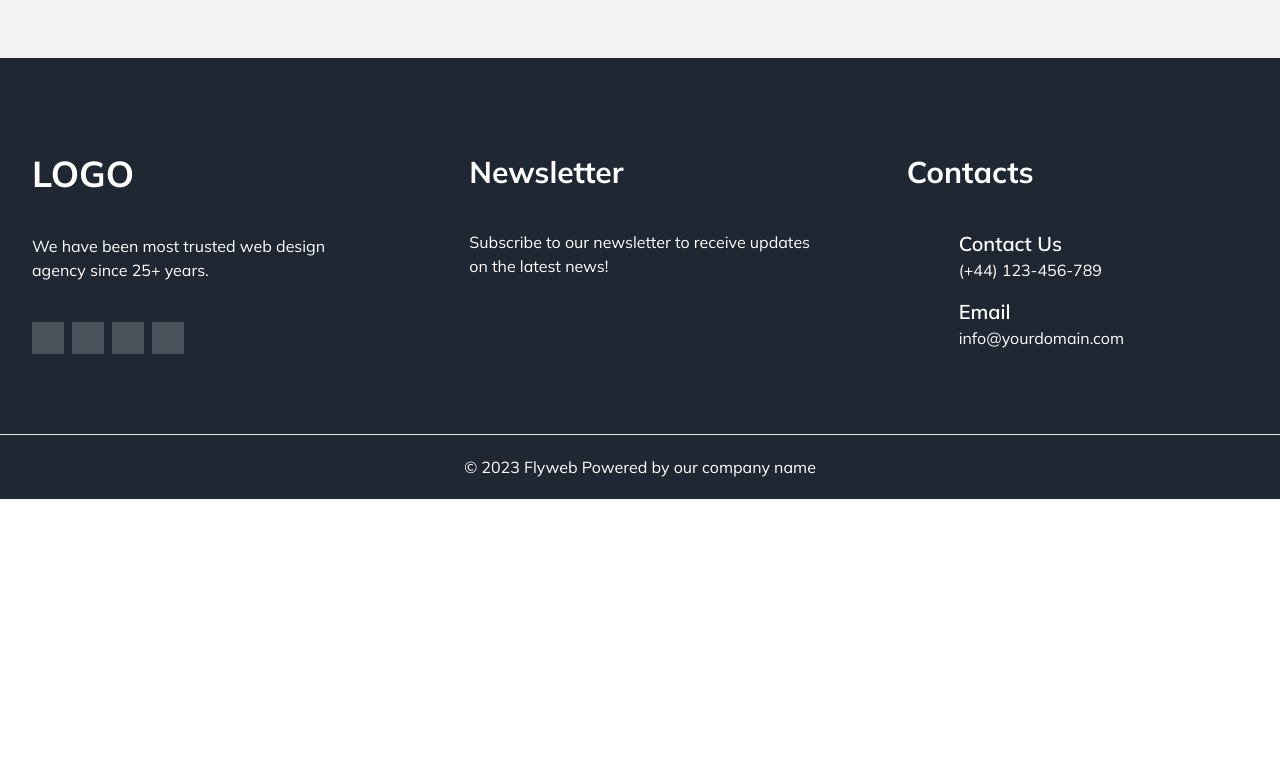
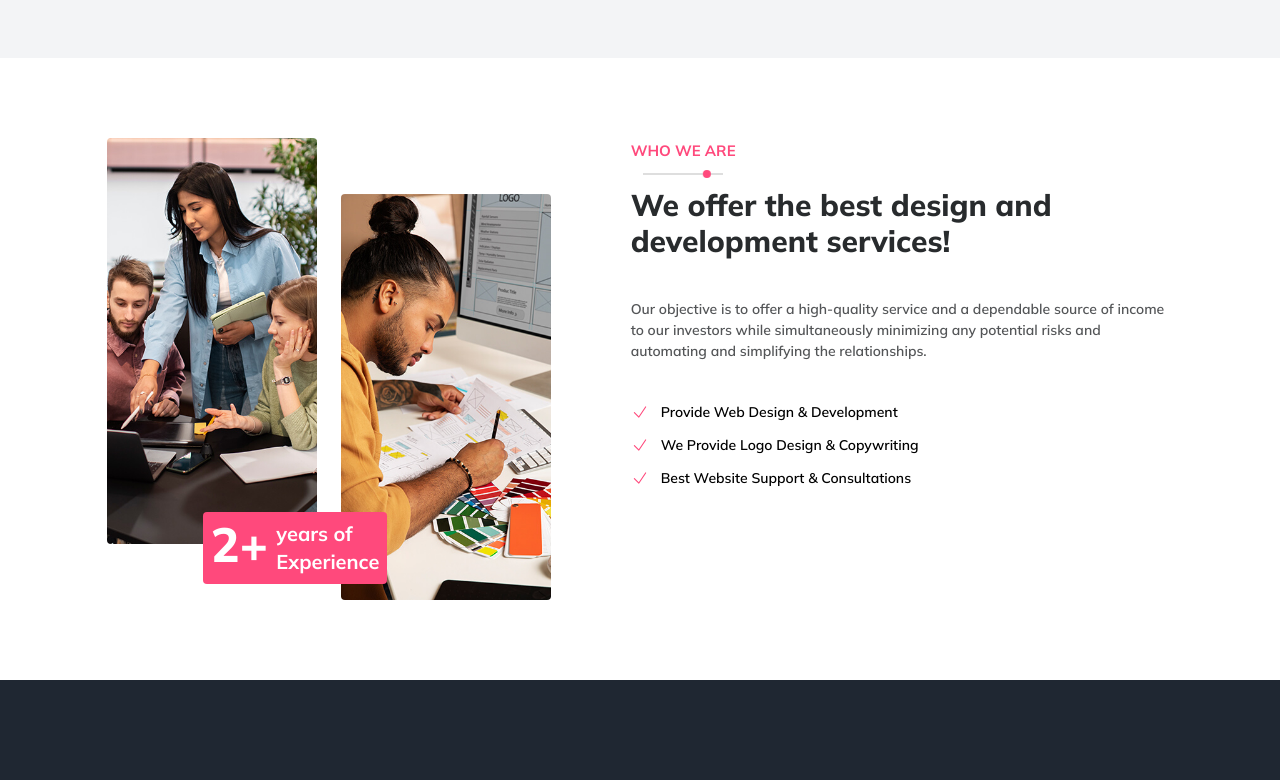
Before and after one commit to nazmulayyan/agency-website, a React (Vite) app: page / in a window 1280 px wide. Shown: the part 1436-2216 px from the top of the page. Before the commit the page ends 1935 px from the top, so only its background shows below. Built offline with nearby package versions, Linux system fonts and the light colour scheme; some icons are missing.

Commit message:
who we are section has been created on home page

```diff
--- a/src/Components/Title/Title.jsx
+++ b/src/Components/Title/Title.jsx
@@ -1,7 +1,7 @@
 import './Title.css'
 const Title = ({subheading, heading }) => {
     return (
-        <div className="container mx-auto text-center">
+        <div>
             <span className="sm-title">{subheading}</span>
             <h3 className='text-3xl font-extrabold title'>{heading}</h3>
         </div>
--- a/src/Pages/Home/Home.jsx
+++ b/src/Pages/Home/Home.jsx
@@ -1,11 +1,13 @@
 import Banner from "./Banner/Banner";
 import WhatWeDo from "./WhatWeDo/WhatWeDo";
+import WhoWeAre from "./WhoWeAre/WhoWeAre";
 
 const Home = () => {
     return (
         <div>
             <Banner></Banner>
             <WhatWeDo></WhatWeDo>
+            <WhoWeAre></WhoWeAre>
         </div>
     );
 };
--- a/src/Pages/Home/WhatWeDo/WhatWeDo.jsx
+++ b/src/Pages/Home/WhatWeDo/WhatWeDo.jsx
@@ -5,7 +5,9 @@ const WhatWeDo = () => {
     return (
         <div className="py-20 bg-gray-100">
             <div className="container mx auto">
-                <Title subheading='what we do' heading='Services That Help You Grow.'></Title>
+                <div className="text-center">
+                    <Title subheading='what we do' heading='Services That Help You Grow.'></Title>
+                </div>
                 <div className="mt-20">
                     <ServiceItem></ServiceItem>
                 </div>
--- /dev/null
+++ b/src/Pages/Home/WhoWeAre/WhoWeAre.css
@@ -0,0 +1,68 @@
+/* .imageHover {
+    position: relative;
+}
+.imageHover:before {
+    content: '';
+    position: absolute;
+    top: 0;
+    left: -100%;
+    display: block;
+    width: 50%;
+    height: 100%;
+    z-index: 10;
+    background: -o-linear-gradient(left, rgba(255, 255, 255, 0) 0%, rgba(255, 255, 255, 0.3) 100%);
+    background: -webkit-gradient(linear, left top, right top, from(rgba(255, 255, 255, 0)), to(rgba(255, 255, 255, 0.3)));
+    background: linear-gradient(to right, rgba(255, 255, 255, 0) 0%, rgba(255, 255, 255, 0.3) 100%);
+    background: black;
+    transform: skewX(-25deg);
+}
+
+@keyframes fadeInDown {
+    from {
+        opacity: 0;
+        transform: translate3d(0, -100%, 0);
+    }
+
+    to {
+        opacity: 1;
+        transform: translate3d(0, 0, 0);
+    }
+}
+
+.imageHover:hover:before {
+    animation: fadeInDown 0.5s ease-in-out;
+} */
+
+/* Shine */
+.imageHover figure {
+	position: relative;
+    overflow: hidden;
+}
+.imageHover figure::before {
+	position: absolute;
+	top: 0;
+	left: -95%;
+	z-index: 2;
+	display: block;
+	content: '';
+	width: 50%;
+	height: 100%;
+	background: -webkit-linear-gradient(left, rgba(255,255,255,0) 0%, rgba(255,255,255,.3) 100%);
+	background: linear-gradient(to right, rgba(255,255,255,0) 0%, rgba(255,255,255,.3) 100%);
+	-webkit-transform: skewX(-25deg);
+	transform: skewX(-25deg);
+}
+.imageHover figure:hover::before {
+	-webkit-animation: shine .75s;
+	animation: shine .75s;
+}
+@-webkit-keyframes shine {
+	100% {
+		left: 125%;
+	}
+}
+@keyframes shine {
+	100% {
+		left: 125%;
+	}
+}
--- /dev/null
+++ b/src/Pages/Home/WhoWeAre/WhoWeAre.jsx
@@ -0,0 +1,38 @@
+import img2 from '../../../assets/Home/whoWeAre/about-05.jpg'
+import img1 from '../../../assets/Home/whoWeAre/about-04.jpg'
+import Title from '../../../Components/Title/Title';
+import { HiCheck } from "react-icons/hi2";
+import './WhoWeAre.css'
+const WhoWeAre = () => {
+    return (
+        <div className='w-10/12 mx-auto my-20'>
+            <div className='md:flex gap-20 space-y-14 md:space-y-0'>
+                <div className='grid grid-cols-2 gap-6 md:w-[45%] w-full'>
+                    <div className='imageHover relative'>
+                        <figure>
+                            <img className='rounded' src={img2} alt="" />
+                        </figure>
+                        <div className='flex bg-buttonBg p-2 rounded text-white absolute bottom-4 left-24 z-10'>
+                            <h2 className='text-5xl font-extrabold'>2+</h2>
+                            <p className='text-xl font-bold ml-2'>years of <br /> Experience</p>
+                        </div>
+                    </div>
+                    <div className='imageHover'>
+                        <figure>
+                            <img className='rounded mt-14' src={img1} alt="" />
+                        </figure>
+                    </div>
+                </div>
+                <div className='md:w-[55%] w-full'>
+                    <Title subheading='WHO WE ARE' heading='We offer the best design and development services!'></Title>
+                    <p className='text-navMenu font-semibold text-opacity-80 text-[14px] my-10'>Our objective is to offer a high-quality service and a dependable source of income to our investors while simultaneously minimizing any potential risks and automating and simplifying the relationships.</p>
+                    <p className='flex items-center font-semibold mb-3 text-[14px]'><HiCheck className='text-buttonBg text-lg mr-3' /> Provide Web Design & Development</p>
+                    <p className='flex items-center font-semibold mb-3 text-[14px]'><HiCheck className='text-buttonBg text-lg mr-3' /> We Provide Logo Design & Copywriting</p>
+                    <p className='flex items-center font-semibold mb-3 text-[14px]'><HiCheck className='text-buttonBg text-lg mr-3' />  Best Website Support & Consultations</p>
+                </div>
+            </div>
+        </div>
+    );
+};
+
+export default WhoWeAre;
```
Also changed, not shown: src/assets/Home/whoWeAre/about-04.jpg (added), src/assets/Home/whoWeAre/about-05.jpg (added).
